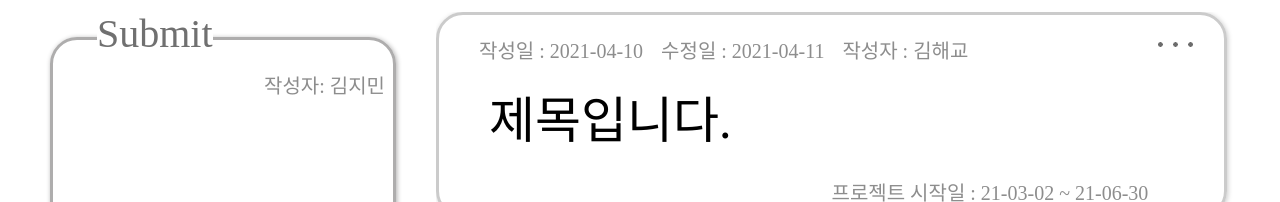
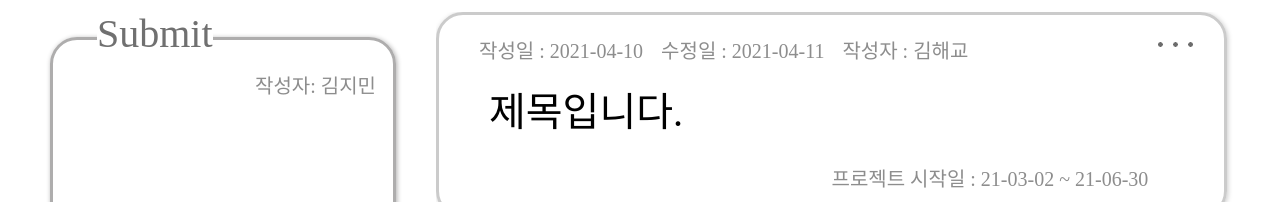
Before and after one commit to DSM-SUBMIT/POW_Frontend, a React (Create React App) app in the folder pow-front-v1/: page / in a window 1280 px wide. Shown: the part 708-910 px from the top of the page. Built offline with nearby package versions, Linux system fonts and the light colour scheme.

Commit message:
[CHANGE]<style.js> 크기 조절

```diff
--- a/pow-front-v1/src/components/Club/style.js
+++ b/pow-front-v1/src/components/Club/style.js
@@ -28,8 +28,9 @@ export const LogoDiv = styled.div`
 
   img{
     position: absolute;
-    width: 260px;
-    height: 80px;
+    border-radius: 50%;
+    width: 285px;
+    height: 285px;
     left: 50%;
     top: 50%;
     transform: translate(-50%, -50%);
@@ -110,7 +111,7 @@ export const Writer = styled.div`
   font-size: 20px;
   color: #8D8D8D;
   margin-top: 30px;
-  margin-right: 8px;
+  margin-right: 17px;
 `
 
 export const FixDate = styled.p`
@@ -226,7 +227,7 @@ export const PostDiv = styled.div`
 export const Title = styled.div`
   margin-top: 45px;
   margin-left: 50px;
-  font-size: 50px;
+  font-size: 40px;
 `
 
 export const StartDate = styled.div`
```
